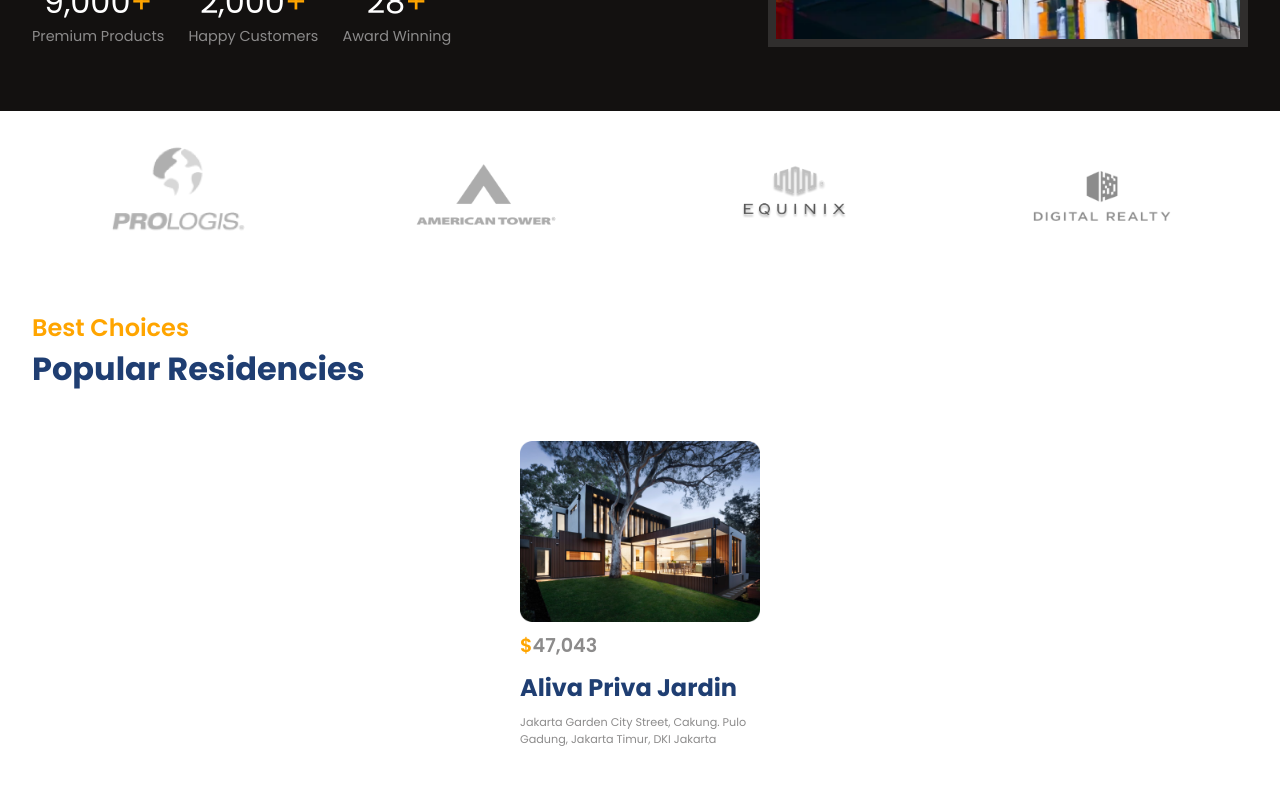
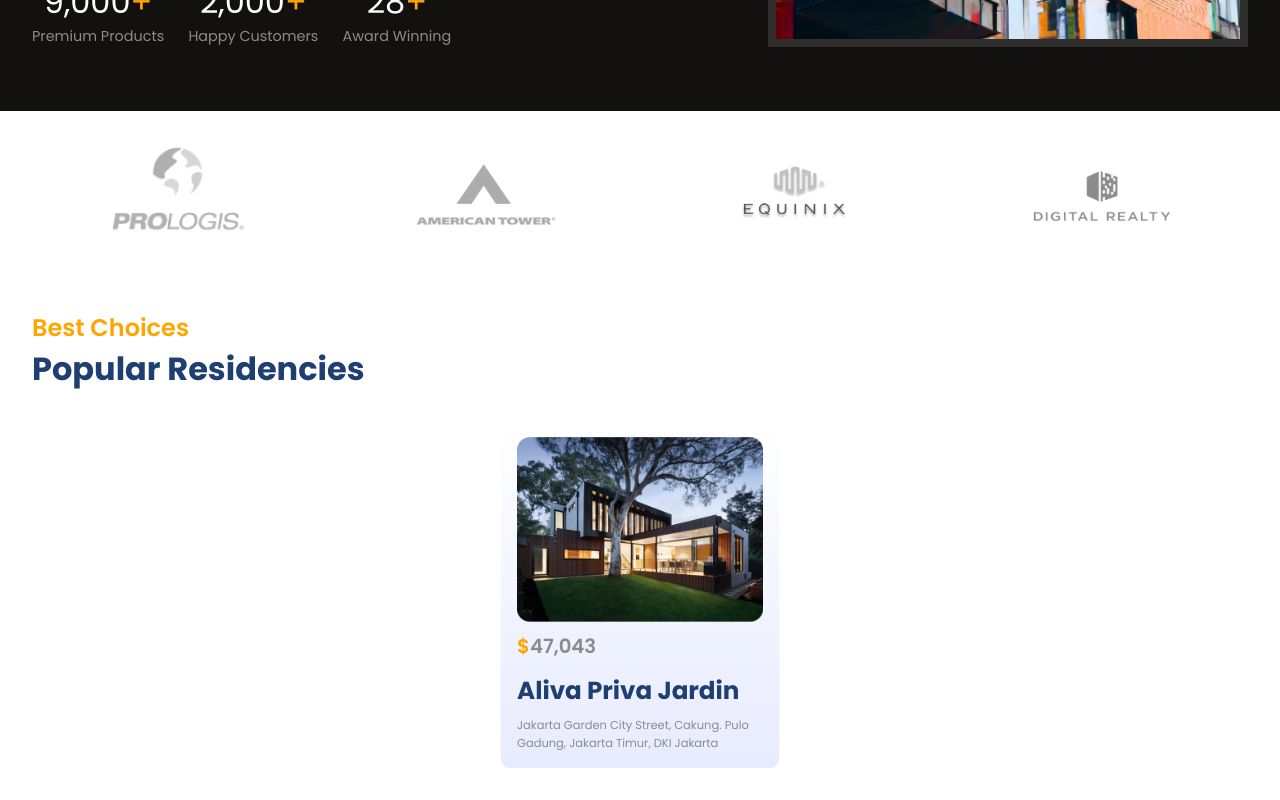
Before and after one commit to noahnoahnoahtran/Web_Dev, a React (Create React App) app in the folder Website/8_real_estate/: page / in a window 1280 px wide. In both pictures the pointer is over the element 640 px from the left and 1210 px from the top of the page. Shown: the part 616-1416 px from the top of the page. Built offline with nearby package versions, Linux system fonts and the light colour scheme.

Commit message:
style(residencies): add hover and shadow effects

```diff
--- a/Website/8_real_estate/src/components/Residencies/Residencies.css
+++ b/Website/8_real_estate/src/components/Residencies/Residencies.css
@@ -24,3 +24,16 @@
   font-size: 0.7rem;
   width: 15rem;
 }
+.r-card:hover {
+  scale: 1.025;
+  cursor: pointer;
+  background: linear-gradient(
+    180deg,
+    rgba(255, 255, 255, 0) 0%,
+    rgba(136, 160, 255, 0.46) 217.91%
+  );
+  box-shadow: 0px 72px 49px -51px rgba(136, 160, 255, 0.21);
+}
+.swiper-horizontal {
+  overflow: visible;
+}
```
